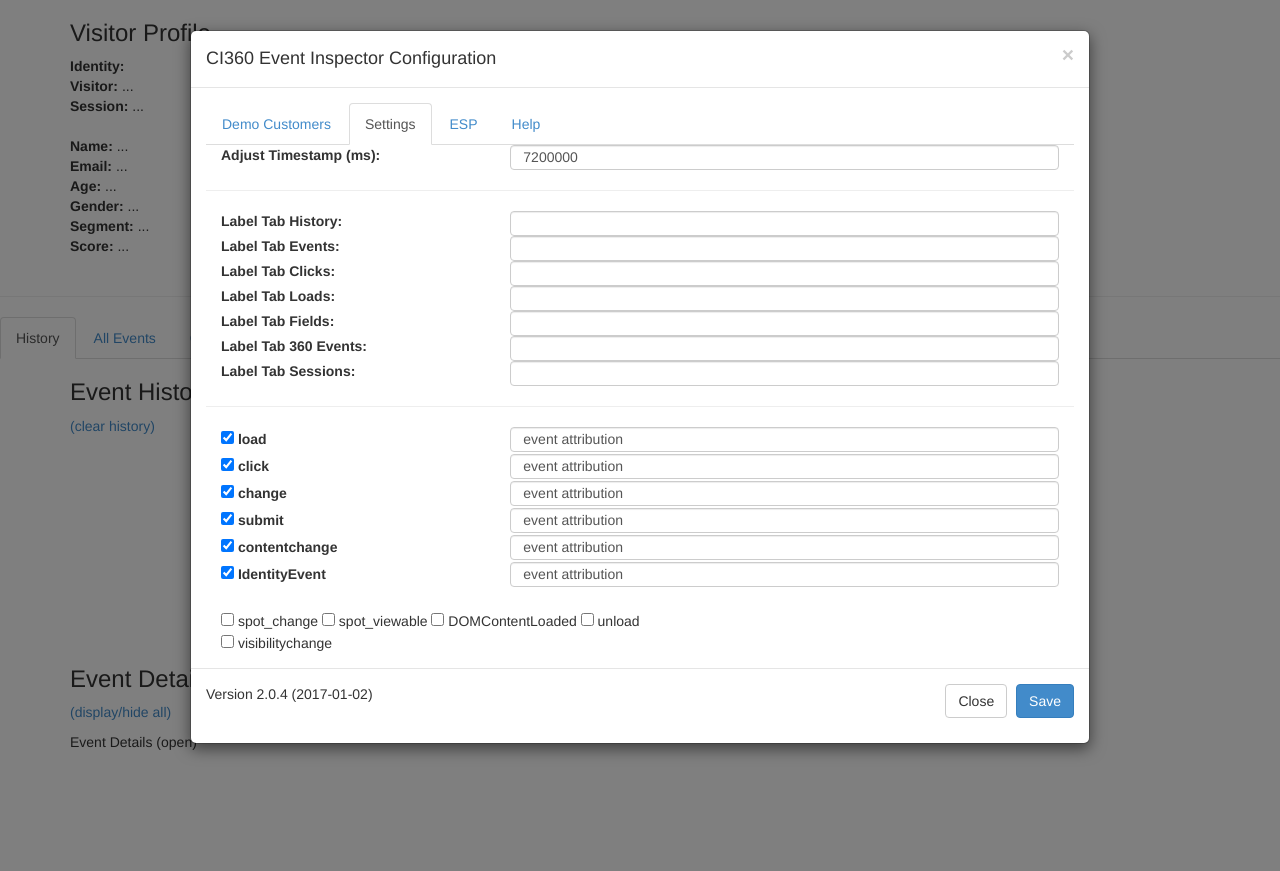
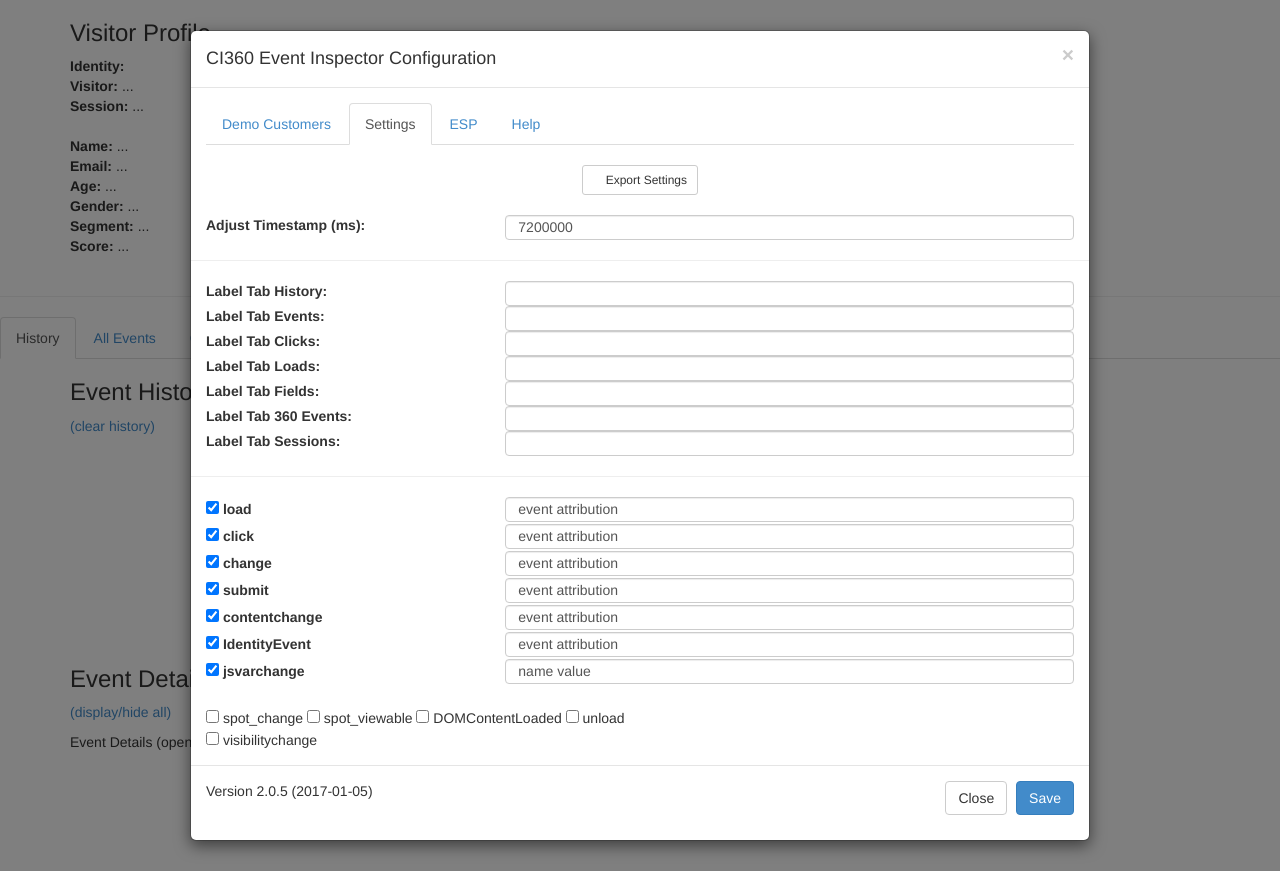
Before and after one commit to MathiasBou/CI360Inspector2, a PHP site: page / in a window 1280 px wide, after a click on "Visitor". Run offline with PHP 8.4, Linux system fonts and the light colour scheme; some web fonts are replaced.

Commit message:
version 2.0.5 - config settings
added jsvarchange event to be displayed and filtered with parameters
added ESP enabling checkbox
moved export buttons

```diff
--- a/css/style.css
+++ b/css/style.css
@@ -1,3 +1,11 @@
+
+#firstEventBubble > p > b,
+#secoundEventBubble > p > b,
+#thirdEventBubble > p > b,
+#fourthEventBubble > p > b,
+#fifthEventBubble > p > b {
+    color: dimgrey;
+}
 
 .event.load{
 	border-style: solid;
--- a/index.html
+++ b/index.html
@@ -135,6 +135,27 @@
 
                 <div class="row">
                     <div class="col-lg-12">
+                        <br>
+                            <div class="text-center" width="20%">
+                                <button type="button" onclick="exportBtnClick('Settings');"
+                                        class="btn btn-sm btn-default editSettings">
+                                    <span class="glyphicon glyphicon-download"></span>
+                                    Export Settings
+                                </button>
+
+                                <button type="button" onclick="editBtnClick('Settings');"
+                                        class="btn btn-sm btn-default expSettings" style="display:none">
+                                    <span class="glyphicon glyphicon-edit"></span>
+                                    Edit Settings
+                                </button>
+                            </div>
+                        <br>
+                    </div>
+                </div>
+
+                <div class="row editSettings">
+                <div class="row">
+                    <div class="col-lg-12">
                         <div class="form-group">
                             <label class="col-lg-4 col-md-4 col-sm-4 col-xs-4" >
                                 Adjust Timestamp (ms):
@@ -289,6 +310,18 @@
                             </div>
                         </div>
                     </div>
+
+                    <div class="col-lg-12 col-md-12 col-sm-12 col-xs-12">
+                        <div class="form-group">
+                            <label class="col-lg-4 col-md-4 col-sm-4 col-xs-4" >
+                                <input class="settingsCheckbox" id="jsvarchange" type="checkbox"> jsvarchange
+                            </label>
+                            <div class="col-lg-8 col-md-8 col-sm-8 col-xs-8">
+                                <input id="eventpara_jsvarchange" value="" type="text" class="settings form-control">
+                            </div>
+                        </div>
+                    </div>
+
                 </div>
                 <br>
 
@@ -305,6 +338,17 @@
                         </div>
                     </div>
                 </div>
+                </div><!-- end edit Settings div -->
+
+                <div class="row expSettings" style="display:none">
+                    <div class="col-lg-12">
+                        <div class="form-group">
+                            <div class="col-lg-12 col-md-12 col-sm-12 col-xs-12">
+                                <textarea readonly id="textareaSettings" type="text" class="form-control" rows="20"></textarea>
+                            </div>
+                        </div>
+                    </div>
+                </div>
 
             </div>
             <!-- end tabpanel -->
@@ -313,26 +357,19 @@
             <div role="tabpanel" class="tab-pane" id="esp">
 
                 <div class="row">
-                    <div class="col-lg-12">
-
-                        <br>
-                                <div class="text-center" width="20%">
-                                    <button type="button" onclick="exportBtnClick('Settings');"
-                                        class="btn btn-sm btn-default editSettings">
-                                        <span class="glyphicon glyphicon-download"></span> Export Settings
-                                    </button>
-
-                                    <button type="button" onclick="editBtnClick('Settings');"
-                                        class="btn btn-sm btn-default expSettings" style="display:none">
-                                        <span class="glyphicon glyphicon-edit"></span> Edit Settings
-                                    </button>
-                                </div>
-                        <br>
-                    </div>
-                </div>
-
-
-                <div class="row editSettings">
+                    <br>
+                    <div class="col-lg-12 col-md-12 col-sm-12 col-xs-12">
+                        <div class="form-group">
+                            <label class="col-lg-5 col-md-5 col-sm-5 col-xs-5" >
+                                 Enable ESP:
+                            </label>
+                            <div class="col-lg-7 col-md-7 col-sm-7 col-xs-7">
+                                <input onchange="checkEspDisplaySettings();" class="espCheckbox" id="check_espEnabled" type="checkbox">
+                            </div>
+                        </div>
+                    </div>
+
+                    <div id="divEspSettings" style="display:none">
                     <div class="col-lg-12">
                         <div class="form-group">
                             <label class="col-lg-5 col-md-5 col-sm-5 col-xs-5" >
@@ -373,16 +410,7 @@
                             </div>
                         </div>
                     </div>
-                </div>
-
-                <div class="row expSettings" style="display:none">
-                    <div class="col-lg-12">
-                        <div class="form-group">
-                            <div class="col-lg-12 col-md-12 col-sm-12 col-xs-12">
-                                <textarea readonly id="textareaSettings" type="text" class="form-control" rows="20"></textarea>
-                            </div>
-                        </div>
-                    </div>
+                    </div><!--end divEspSettings -->
                 </div>
 
             </div>
@@ -397,7 +425,7 @@
         <div class="modal-footer">
             <div class="row">
                 <div class="col-xs-6">
-                    <p class="text-left">Version 2.0.4 (2017-01-02)</p>
+                    <p class="text-left">Version 2.0.5 (2017-01-05)</p>
                 </div>
 
                 <div class="col-xs-6 ">
@@ -821,6 +849,8 @@
         "eventpara_contentchange" : "event attribution",
         "event_IdentityEvent" : true,
         "eventpara_IdentityEvent" : "event attribution",
+        "event_jsvarchange" : true,
+        "eventpara_jsvarchange" : "name value",
         "event_unload" : false,
         "event_DOMContentLoaded" : false,
         "event_spot_change" : false,
@@ -913,49 +943,56 @@
 
                 if(reverseHistory[i].event == "load") {
                     if (reverseHistory[i].eventSource == "webmarketing") {
-                        eventText = "360 Event </br>" + decodeURIComponent(reverseHistory[i].page_title);
+                        eventText = "<b>360 Event</b></br>" + decodeURIComponent(reverseHistory[i].page_title);
                     } else {
-                        eventText = "View Page </br>" + decodeURIComponent(reverseHistory[i].page_title);
+                        eventText = "<b>View Page</b></br>" + decodeURIComponent(reverseHistory[i].page_title);
                     }
                 }
                 else if(reverseHistory[i].event == "click") {
                     if (reverseHistory[i].eventSource == "webmarketing") {
-                        eventText = "360 Event </br>"
+                        eventText = "<b>360 Event</b></br>"
                           + (decodeURIComponent(reverseHistory[i].eventname)).trim().substr(0,15);
                     } else {
-                        eventText = "Click on </br>"
+                        eventText = "<b>Click on</b></br>"
                           + (decodeURIComponent(reverseHistory[i].title ? reverseHistory[i].title : reverseHistory[i].targetInnerText)).trim().substr(0,15);
                     }
                 }
                 else if(reverseHistory[i].event == "change") {
                     if (reverseHistory[i].eventSource == "webmarketing") {
-                        eventText = "360 Event </br>"
+                        eventText = "<b>360 Event</b></br>"
                             + decodeURIComponent(reverseHistory[i]["eventname"]);
 
                     } else {
                         var indexFrom = decodeURIComponent(reverseHistory[i].location).lastIndexOf("/")+1;
                         var field = decodeURIComponent(reverseHistory[i].location).substr(indexFrom);
                         var value = decodeURIComponent(reverseHistory[i]["form.f."+field]);
-                        eventText = "Field Interaction <br> " + field;
+                        eventText = "<b>Field Interaction</b><br> " + field;
                     }
                 }
                 else if(reverseHistory[i].event == "submit") {
                     if (reverseHistory[i].eventSource == "webmarketing") {
-                        eventText = "360 Event </br>"
+                        eventText = "<b>360 Event</b> </br>"
                             + decodeURIComponent(reverseHistory[i]["eventname"]);
                     } else {
-                        eventText = "Form Submit <br/>" + decodeURIComponent(reverseHistory[i]["form._h.name"]);
+                        eventText = "<b>Form Submit</b><br/>" + decodeURIComponent(reverseHistory[i]["form._h.name"]);
                     }
                 }
                 else if(reverseHistory[i].event == "contentchange") {
 
-                    eventText = "Content Changed <br> " + (reverseHistory[i]["newvalue"] ? reverseHistory[i]["newvalue"] : "");
+                    eventText = "<b>Content Changed</b><br> " + (reverseHistory[i]["newvalue"] ? reverseHistory[i]["newvalue"] : "");
                 }
                 else if(reverseHistory[i].event == "IdentityEvent") {
-                    eventText = "Identity Event"
+                    eventText = "<b>Identity Event</b>";
                 }
                 else if (reverseHistory[i].event == "DOMContentLoaded") {
-                    eventText = "DOM Content Loaded";
+                    eventText = "<b>DOM Content Loaded</b>";
+                }
+                else if(reverseHistory[i].event == "jsvarchange") {
+                    eventText = "<b>jsvarchange</b></br>";
+                    var jsvar_array = decodeURIComponent(reverseHistory[i]["name"]).split(".");
+                    jsvar_array.forEach(function (elem) {
+                        eventText += elem + "<br>";
+                    });
                 }
                 else {
                     eventText = reverseHistory[i].event;
@@ -1009,6 +1046,8 @@
                 var realEventId = ((eventHistory.length - 1) -i );
 
                 var eventText = "";
+
+                reverseHistory[i].uri = decodeURIComponent(reverseHistory[i].uri);
 
                 if(reverseHistory[i].event == "load") {
                     reverseHistory[i].eventText = decodeURIComponent(reverseHistory[i].page_title);
@@ -1032,7 +1071,11 @@
                     reverseHistory[i].eventText = "Content Changed";
                 }
                 else if(reverseHistory[i].event == "IdentityEvent") {
-                    eventText = "Identity Event"
+                    reverseHistory[i].eventText = "Identity Event";
+                }
+                else if(reverseHistory[i].event == "jsvarchange") {
+                    reverseHistory[i].eventText = "" + decodeURIComponent(reverseHistory[i]["name"])
+                        + " = " + decodeURIComponent(reverseHistory[i]["newvalue"]);
                 }
 
                 if(reverseHistory[i].referrer.indexOf("oogle") > 0) {
@@ -1121,7 +1164,8 @@
 
                 eventHistory.push(eventData);
 
-                if (eventData.eventSource == "webmarketing") {
+                if (eventData.eventSource == "webmarketing"
+                    && settingsObject.check_espEnabled == true) {
 
                     prepEventForESP(eventData);
 
@@ -1271,9 +1315,15 @@
         var relevantParameters = {};
         for (var prop in settingsObject) {
             if (prop.indexOf("eventpara_") > -1) {
-                relevantParameters[prop.split("eventpara_")[1]] = settingsObject[prop].split(" ");
-                //find add form fields with reg expression
-
+                //initialize array
+                relevantParameters[prop.split("eventpara_")[1]] = [];
+
+                //check if first element is empty
+                if (settingsObject[prop].split(" ")[0] != "") {
+                    relevantParameters[prop.split("eventpara_")[1]] = settingsObject[prop].split(" ");
+                }
+
+                //add form fields with reg expression
                 if (prop == "eventpara_submit" || prop == "eventpara_change") {
                     relevantParameters[prop.split("eventpara_")[1]].push("form\\.f\\.[\\w+|-]+$");
                 }
@@ -1282,7 +1332,7 @@
                 relevantParameters[prop.split("eventpara_")[1]].push("page_title", "referrer", "uri", "^pe_*" );
             }
         }
-        console.log("relevantParameters: ", relevantParameters);
+        //console.log("relevantParameters: ", relevantParameters);
 
 
         var eventDetailsSelector = "#eventDetails";
@@ -1530,6 +1580,9 @@
                 if (prop.indexOf("event_") > -1) {
                     // prop enthält "event_" - daher splitten und zweites element [1] nehmen
                     $('#' + prop.split("event_")[1]).prop("checked",settingsObject[prop]);
+                } else if (prop.indexOf("check_") > -1) {
+                    // prop enthält "check_" - daher splitten und zweites element [1] nehmen
+                    $('#' + prop).prop("checked",settingsObject[prop]);
                 }
                 else {
                     $('#' + prop).val(settingsObject[prop]);
@@ -1538,6 +1591,7 @@
 
             $('#textareaSettings').val(settingsString);
         }
+        checkEspDisplaySettings();
     }
 
     function displayEmptyCustomerAttributes() {
@@ -1713,7 +1767,10 @@
 
         $('.settingsCheckbox').map(function() {
             settings["event_" + $(this).attr('id')] = $(this).prop("checked");
-
+        });
+
+        $('.espCheckbox').map(function() {
+            settings[$(this).attr('id')] = $(this).prop("checked");
         });
 
         return settings;
@@ -1756,6 +1813,13 @@
         return JSON.stringify(object).replace(/,/g,",\n").replace(/{/g,"\n{").replace(/]/g,"\n]");
     }
 
+    function checkEspDisplaySettings() {
+        if ($('#check_espEnabled').prop("checked") == true) {
+            $("#divEspSettings").show();
+        } else {
+            $("#divEspSettings").hide();
+        }
+    }
     /*** Configurator Functions ***/
 
 
```
